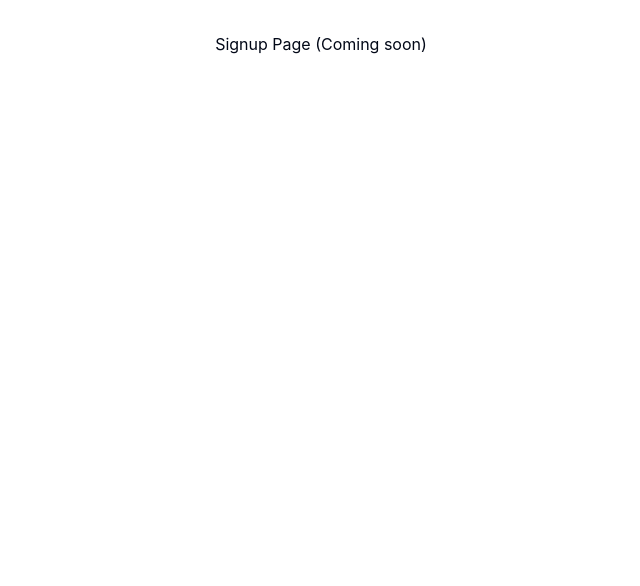
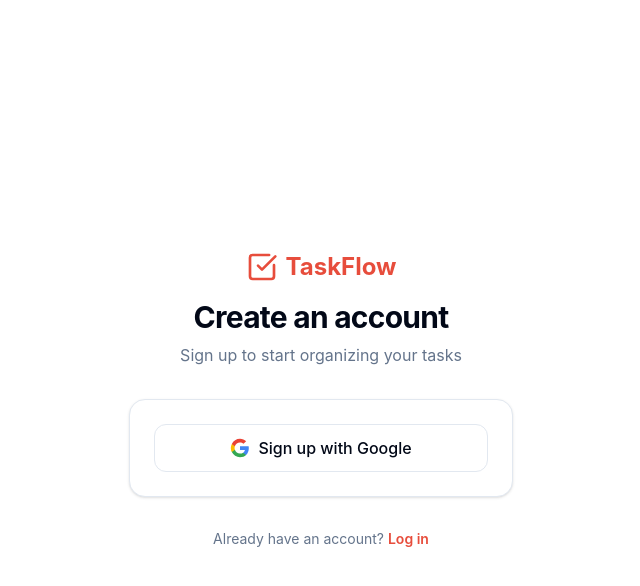
Before and after one commit to trghcj/TaskFlow, a React (Vite) app in the folder frontend/: page /signup in a window 1280 px wide. Shown: the top 586 px of the page, without its empty margins (319-959 px from the left). Built offline with nearby package versions, Linux system fonts and the light colour scheme; no server answers.

Commit message:
feat: Add Firebase Google Authentication and Routing

```diff
--- a/frontend/package.json
+++ b/frontend/package.json
@@ -18,6 +18,7 @@
     "@tanstack/react-query": "^5.101.2",
     "class-variance-authority": "^0.7.1",
     "clsx": "^2.1.1",
+    "firebase": "^12.15.0",
     "framer-motion": "^12.42.2",
     "lucide-react": "^1.23.0",
     "react": "^19.2.7",
--- a/frontend/src/App.tsx
+++ b/frontend/src/App.tsx
@@ -1,15 +1,29 @@
 import { BrowserRouter as Router, Routes, Route } from "react-router-dom"
+import { useEffect } from "react"
+import { useAuthStore } from "@/store/useAuthStore"
 import { LandingPage } from "@/pages/LandingPage"
+import { LoginPage } from "@/pages/LoginPage"
+import { SignupPage } from "@/pages/SignupPage"
+import { DashboardPage } from "@/pages/DashboardPage"
+import { ProtectedRoute } from "@/components/auth/ProtectedRoute"
 
 function App() {
+  const { initializeAuth } = useAuthStore()
+
+  useEffect(() => {
+    initializeAuth()
+  }, [initializeAuth])
+
   return (
     <Router>
       <Routes>
         <Route path="/" element={<LandingPage />} />
-        {/* Placeholder routes for next phases */}
-        <Route path="/login" element={<div className="p-8 text-center">Login Page (Coming soon)</div>} />
-        <Route path="/signup" element={<div className="p-8 text-center">Signup Page (Coming soon)</div>} />
-        <Route path="/dashboard" element={<div className="p-8 text-center">Dashboard (Coming soon)</div>} />
+        <Route path="/login" element={<LoginPage />} />
+        <Route path="/signup" element={<SignupPage />} />
+
+        <Route element={<ProtectedRoute />}>
+          <Route path="/dashboard" element={<DashboardPage />} />
+        </Route>
       </Routes>
     </Router>
   )
--- /dev/null
+++ b/frontend/src/components/auth/ProtectedRoute.tsx
@@ -0,0 +1,20 @@
+import { useAuthStore } from "@/store/useAuthStore"
+import { Navigate, Outlet } from "react-router-dom"
+
+export function ProtectedRoute() {
+  const { user, loading } = useAuthStore()
+
+  if (loading) {
+    return (
+      <div className="min-h-screen flex items-center justify-center bg-background">
+        <div className="animate-spin rounded-full h-8 w-8 border-b-2 border-primary"></div>
+      </div>
+    )
+  }
+
+  if (!user) {
+    return <Navigate to="/login" replace />
+  }
+
+  return <Outlet />
+}
--- /dev/null
+++ b/frontend/src/lib/firebase.ts
@@ -0,0 +1,16 @@
+import { initializeApp } from "firebase/app";
+import { getAuth, GoogleAuthProvider } from "firebase/auth";
+
+const firebaseConfig = {
+  apiKey: import.meta.env.VITE_FIREBASE_API_KEY,
+  authDomain: import.meta.env.VITE_FIREBASE_AUTH_DOMAIN,
+  projectId: import.meta.env.VITE_FIREBASE_PROJECT_ID,
+  storageBucket: import.meta.env.VITE_FIREBASE_STORAGE_BUCKET,
+  messagingSenderId: import.meta.env.VITE_FIREBASE_MESSAGING_SENDER_ID,
+  appId: import.meta.env.VITE_FIREBASE_APP_ID,
+  measurementId: import.meta.env.VITE_FIREBASE_MEASUREMENT_ID
+};
+
+const app = initializeApp(firebaseConfig);
+export const auth = getAuth(app);
+export const googleProvider = new GoogleAuthProvider();
--- /dev/null
+++ b/frontend/src/pages/DashboardPage.tsx
@@ -0,0 +1,14 @@
+import { useAuthStore } from "@/store/useAuthStore"
+import { Button } from "@/components/ui/button"
+
+export function DashboardPage() {
+  const { user, signOut } = useAuthStore()
+
+  return (
+    <div className="p-8">
+      <h1 className="text-3xl font-bold mb-4">Dashboard</h1>
+      <p>Welcome, {user?.displayName}!</p>
+      <Button onClick={signOut} className="mt-4">Sign Out</Button>
+    </div>
+  )
+}
--- /dev/null
+++ b/frontend/src/pages/LoginPage.tsx
@@ -0,0 +1,63 @@
+import { Button } from "@/components/ui/button"
+import { useAuthStore } from "@/store/useAuthStore"
+import { CheckSquare } from "lucide-react"
+import { Link, Navigate } from "react-router-dom"
+
+export function LoginPage() {
+  const { signInWithGoogle, user } = useAuthStore()
+
+  if (user) {
+    return <Navigate to="/dashboard" replace />
+  }
+
+  return (
+    <div className="min-h-screen flex items-center justify-center bg-background p-4">
+      <div className="w-full max-w-sm space-y-8">
+        <div className="flex flex-col items-center space-y-2 text-center">
+          <Link to="/" className="flex items-center gap-2 text-primary font-bold text-2xl mb-4">
+            <CheckSquare className="h-8 w-8" /> TaskFlow
+          </Link>
+          <h1 className="text-3xl font-bold tracking-tight">Welcome back</h1>
+          <p className="text-muted-foreground">
+            Log in to your account to continue
+          </p>
+        </div>
+
+        <div className="bg-card border rounded-2xl p-6 shadow-sm space-y-4">
+          <Button
+            className="w-full h-12 text-base font-medium"
+            variant="outline"
+            onClick={signInWithGoogle}
+          >
+            <svg className="w-5 h-5 mr-2" viewBox="0 0 24 24">
+              <path
+                d="M22.56 12.25c0-.78-.07-1.53-.2-2.25H12v4.26h5.92c-.26 1.37-1.04 2.53-2.21 3.31v2.77h3.57c2.08-1.92 3.28-4.74 3.28-8.09z"
+                fill="#4285F4"
+              />
+              <path
+                d="M12 23c2.97 0 5.46-.98 7.28-2.66l-3.57-2.77c-.98.66-2.23 1.06-3.71 1.06-2.86 0-5.29-1.93-6.16-4.53H2.18v2.84C3.99 20.53 7.7 23 12 23z"
+                fill="#34A853"
+              />
+              <path
+                d="M5.84 14.09c-.22-.66-.35-1.36-.35-2.09s.13-1.43.35-2.09V7.07H2.18C1.43 8.55 1 10.22 1 12s.43 3.45 1.18 4.93l2.85-2.22.81-.62z"
+                fill="#FBBC05"
+              />
+              <path
+                d="M12 5.38c1.62 0 3.06.56 4.21 1.64l3.15-3.15C17.45 2.09 14.97 1 12 1 7.7 1 3.99 3.47 2.18 7.07l3.66 2.84c.87-2.6 3.3-4.53 6.16-4.53z"
+                fill="#EA4335"
+              />
+            </svg>
+            Continue with Google
+          </Button>
+        </div>
+
+        <p className="text-center text-sm text-muted-foreground">
+          Don't have an account?{" "}
+          <Link to="/signup" className="font-semibold text-primary hover:underline">
+            Sign up
+          </Link>
+        </p>
+      </div>
+    </div>
+  )
+}
--- /dev/null
+++ b/frontend/src/pages/SignupPage.tsx
@@ -0,0 +1,63 @@
+import { Button } from "@/components/ui/button"
+import { useAuthStore } from "@/store/useAuthStore"
+import { CheckSquare } from "lucide-react"
+import { Link, Navigate } from "react-router-dom"
+
+export function SignupPage() {
+  const { signInWithGoogle, user } = useAuthStore()
+
+  if (user) {
+    return <Navigate to="/dashboard" replace />
+  }
+
+  return (
+    <div className="min-h-screen flex items-center justify-center bg-background p-4">
+      <div className="w-full max-w-sm space-y-8">
+        <div className="flex flex-col items-center space-y-2 text-center">
+          <Link to="/" className="flex items-center gap-2 text-primary font-bold text-2xl mb-4">
+            <CheckSquare className="h-8 w-8" /> TaskFlow
+          </Link>
+          <h1 className="text-3xl font-bold tracking-tight">Create an account</h1>
+          <p className="text-muted-foreground">
+            Sign up to start organizing your tasks
+          </p>
+        </div>
+
+        <div className="bg-card border rounded-2xl p-6 shadow-sm space-y-4">
+          <Button
+            className="w-full h-12 text-base font-medium"
+            variant="outline"
+            onClick={signInWithGoogle}
+          >
+            <svg className="w-5 h-5 mr-2" viewBox="0 0 24 24">
+              <path
+                d="M22.56 12.25c0-.78-.07-1.53-.2-2.25H12v4.26h5.92c-.26 1.37-1.04 2.53-2.21 3.31v2.77h3.57c2.08-1.92 3.28-4.74 3.28-8.09z"
+                fill="#4285F4"
+              />
+              <path
+                d="M12 23c2.97 0 5.46-.98 7.28-2.66l-3.57-2.77c-.98.66-2.23 1.06-3.71 1.06-2.86 0-5.29-1.93-6.16-4.53H2.18v2.84C3.99 20.53 7.7 23 12 23z"
+                fill="#34A853"
+              />
+              <path
+                d="M5.84 14.09c-.22-.66-.35-1.36-.35-2.09s.13-1.43.35-2.09V7.07H2.18C1.43 8.55 1 10.22 1 12s.43 3.45 1.18 4.93l2.85-2.22.81-.62z"
+                fill="#FBBC05"
+              />
+              <path
+                d="M12 5.38c1.62 0 3.06.56 4.21 1.64l3.15-3.15C17.45 2.09 14.97 1 12 1 7.7 1 3.99 3.47 2.18 7.07l3.66 2.84c.87-2.6 3.3-4.53 6.16-4.53z"
+                fill="#EA4335"
+              />
+            </svg>
+            Sign up with Google
+          </Button>
+        </div>
+
+        <p className="text-center text-sm text-muted-foreground">
+          Already have an account?{" "}
+          <Link to="/login" className="font-semibold text-primary hover:underline">
+            Log in
+          </Link>
+        </p>
+      </div>
+    </div>
+  )
+}
--- /dev/null
+++ b/frontend/src/store/useAuthStore.ts
@@ -0,0 +1,41 @@
+import { create } from 'zustand';
+import { User, signInWithPopup, signOut as firebaseSignOut, onAuthStateChanged } from 'firebase/auth';
+import { auth, googleProvider } from '@/lib/firebase';
+
+interface AuthState {
+  user: User | null;
+  loading: boolean;
+  signInWithGoogle: () => Promise<void>;
+  signOut: () => Promise<void>;
+  initializeAuth: () => void;
+}
+
+export const useAuthStore = create<AuthState>((set) => ({
+  user: null,
+  loading: true,
+
+  signInWithGoogle: async () => {
+    try {
+      await signInWithPopup(auth, googleProvider);
+    } catch (error) {
+      console.error("Error signing in with Google:", error);
+      throw error;
+    }
+  },
+
+  signOut: async () => {
+    try {
+      await firebaseSignOut(auth);
+      set({ user: null });
+    } catch (error) {
+      console.error("Error signing out:", error);
+      throw error;
+    }
+  },
+
+  initializeAuth: () => {
+    onAuthStateChanged(auth, (user) => {
+      set({ user, loading: false });
+    });
+  },
+}));
```
Also changed, not shown: 1 other file (tests, documents, lock files or other folders).
